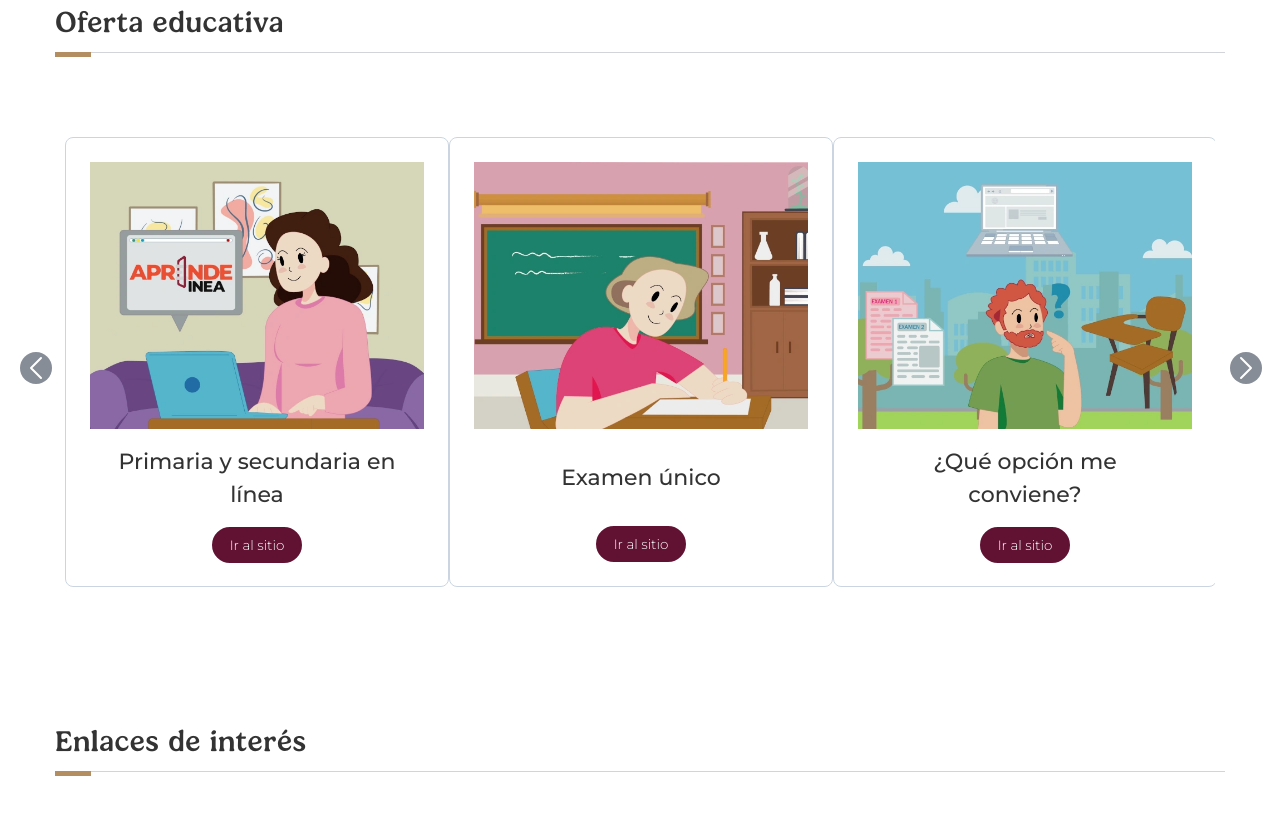
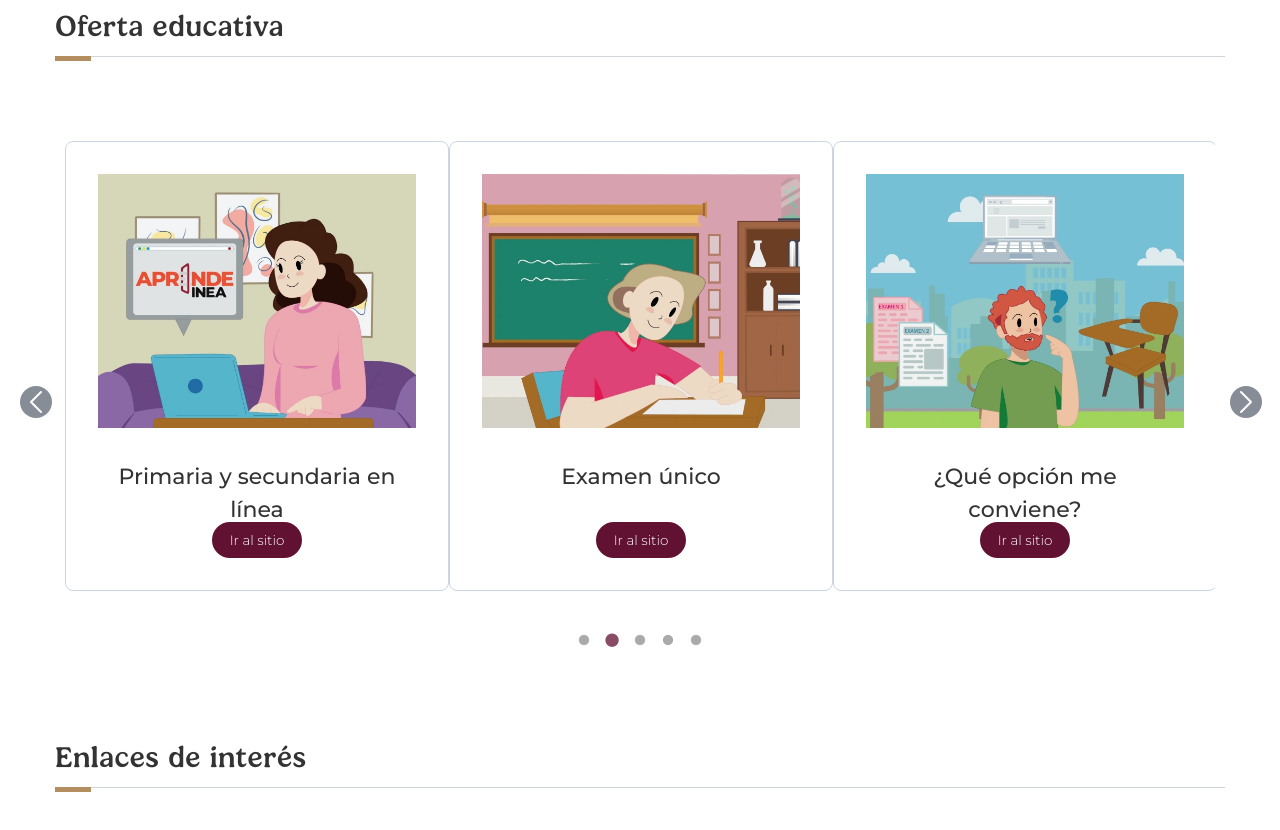
Before and after one commit to ineacdmx2024/inea-web, a Next.js app: page / in a window 1280 px wide. Shown: the part 780-1610 px from the top of the page. Built offline with nearby package versions, Linux system fonts and the light colour scheme; no server answers.

Commit message:
Update CarouselOfertEdu.jsx

```diff
--- a/src/components/CarouselOfertEdu.jsx
+++ b/src/components/CarouselOfertEdu.jsx
@@ -1,3 +1,4 @@
+
 "use client"
 import { useState, useEffect } from "react"
 import Slider from "react-slick"
@@ -31,7 +32,7 @@ function NextArrow(props) {
   const { className, style, onClick } = props
   return (
     <div
-      className={`${className} !z-10 before:!content-none ml-5`}
+      className={`${className} !z-10 before:!content-none`}
       style={{ ...style, display: "block", right: "-35px" }}
       onClick={onClick}
     >
@@ -49,12 +50,12 @@ function NextArrow(props) {
   )
 }
 
-const truncateText = (text, maxLetters) =>
-  text.length > maxLetters ? text.slice(0, maxLetters) + "..." : text
+const truncateText = (text, maxLetters) => {
+  return text.length > maxLetters ? text.slice(0, maxLetters) + "..." : text
+}
 
 function CarouselOfertEdu() {
   const [slidesToShow, setSlidesToShow] = useState(3)
-  const [sliderRef, setSliderRef] = useState(null)
 
   useEffect(() => {
     const handleResize = () => {
@@ -97,16 +98,19 @@ function CarouselOfertEdu() {
   const settings = {
     dots: true,
     infinite: true,
-    speed: 500,
-    slidesToShow,
+    speed: 1,
+    slidesToShow: slidesToShow,
     slidesToScroll: 1,
     autoplay: true,
     autoplaySpeed: 5000,
-    arrows: true,
+    dotsClass: "slick-dots custom-dots",
+    appendDots: dots => (
+      <div className="custom-dots-wrapper mt-4">
+        <ul className="slick-dots custom-dots">{dots}</ul>
+      </div>
+    ),
     prevArrow: <PrevArrow />,
     nextArrow: <NextArrow />,
-    appendDots: dots => <></>, // Evitamos renderizar los dots aquí
-    dotsClass: "hidden" // Ocultamos los dots por defecto del slider
   }
 
   return (
@@ -115,16 +119,31 @@ function CarouselOfertEdu() {
         .custom-dots {
           display: flex;
           justify-content: center;
-          margin-top: 1rem;
+          align-items: center;
+          width: 100%;
+          margin-top: 20px;
+          padding: 0;
+          position: relative;
         }
+
         .custom-dots li {
           margin: 0 4px;
+          display: inline-block;
         }
+
+        .custom-dots li button {
+          border: none;
+          background: none;
+          padding: 0;
+        }
+
         .custom-dots li button:before {
           font-size: 12px;
           color: #ccc;
           opacity: 1;
+          transition: all 0.3s ease;
         }
+
         .custom-dots li.slick-active button:before {
           color: #611232;
           transform: scale(1.2);
@@ -135,43 +154,30 @@ function CarouselOfertEdu() {
         <div className="carrusel desktop-carousel">
           <Slider
             {...settings}
-            ref={setSliderRef}
             className="bg-white border tablet:border-0 border-slate-300 tablet:shadow-none rounded-lg tablet:rounded-none mx-auto !z-5 w-full max-w-[300px] letras:max-w-[360px] ofertaEdu:max-w-[400px] tablet:max-w-[1150px] mt-8 px-4 tablet:px-0"
           >
             {modalidades.map((noticia, index) => (
-              <div key={index} className="tablet:h-[450px] pt-4 tablet:pt-0">
+              <div key={index * 36} className="tablet:h-[450px] pt-4 tablet:pt-0">
                 <Link href={`/oferta-educativa${noticia.url}`} className="block h-full">
-                  <div className="border-0 tablet:border border-slate-300 tablet:shadow-none rounded-none tablet:rounded-lg h-full p-2 tablet:p-6 flex flex-col justify-between">
-                    <div className="image-container mb-2">
+                  <div className="border-0 tablet:border border-slate-300 tablet:shadow-none rounded-none tablet:rounded-lg h-full p-2 tablet:p-8 flex flex-col carousel-card">
+                    <div className="image-container mb-4">
                       <img src={noticia.image || "/placeholder.svg"} alt={noticia.name} />
                     </div>
-                    <h3 className="mt-2 px-2 tablet:px-5 text-center text-[16px] tablet:text-[22px] text-[#333334] font-medium">
-                      {truncateText(noticia.name, 37)}
-                    </h3>
-                    <div className="flex justify-center mt-4">
-                      <button className="bg-[#611232] text-white text-xs letras:text-[13.5px] py-2 px-4 rounded-full hover:bg-white hover:text-[#611232] border-2 border-[#611232] font-light">
-                        Ir al sitio
-                      </button>
+                    <div className="flex flex-col justify-between flex-grow">
+                      <h3 className="mt-4 px-2 tablet:px-5 text-center text-[16px] tablet:text-[22px] text-[#333334] font-medium h-[32px]">
+                        {truncateText(noticia.name, 37)}
+                      </h3>
+                      <div className="flex justify-center mt-10 tablet:mt-4">
+                        <button className="bg-[#611232] text-white text-xs letras:text-[13.5px] py-2 px-4 rounded-full hover:bg-white hover:text-[#611232] border-2 border-[#611232] font-light">
+                          Ir al sitio
+                        </button>
+                      </div>
                     </div>
                   </div>
                 </Link>
               </div>
             ))}
           </Slider>
-          {/* Dots fuera del carrusel */}
-          <ul className="custom-dots">
-            {modalidades.map((_, i) => (
-              <li
-                key={i}
-                className={`mx-1 ${
-                  sliderRef?.innerSlider?.state.currentSlide === i ? "slick-active" : ""
-                }`}
-                onClick={() => sliderRef?.slickGoTo(i)}
-              >
-                <button className="w-3 h-3 rounded-full bg-[#ccc]"></button>
-              </li>
-            ))}
-          </ul>
         </div>
       </div>
     </>
```
